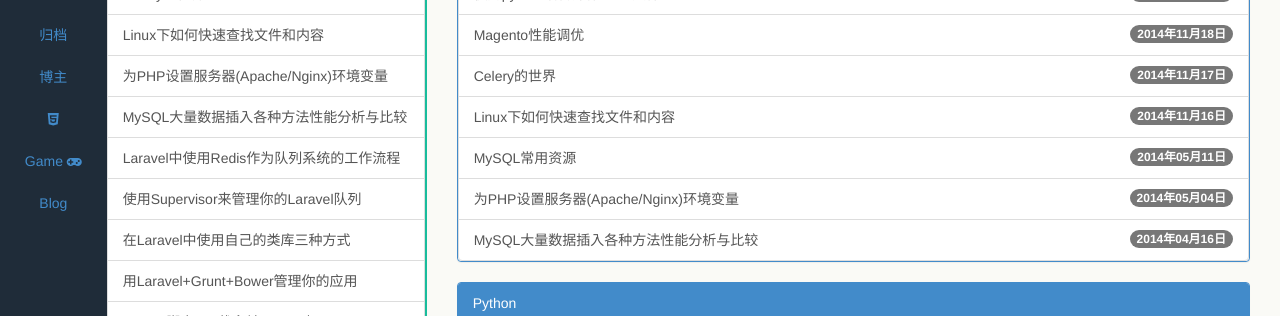
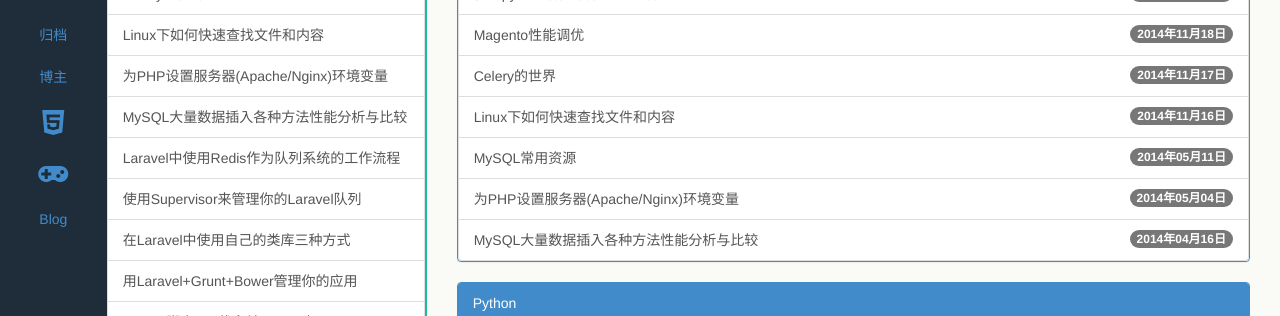
Before and after one commit to wonderfan/wonderfan.github.io, a Jekyll site: the page built from index.html, in a window 1280 px wide. Shown: the part 295-611 px from the top of the page. Built offline with Jekyll 4.4.1, drawn with Linux system fonts in a browser that asks for light colours; the list of posts is cut into pages by our own code; comment, search, counter and statistics services are not loaded.

Commit message:
Update navside.html

```diff
--- a/_includes/navside.html
+++ b/_includes/navside.html
@@ -11,8 +11,8 @@
         <li><a href="#tags" data-toggle="tab">{{ site.locals.tags }}</a></li>
         <li><a class="pjaxlink" href="/pages/archive.html">{{ site.locals.archive }}</a></li>
         <li><a class="pjaxlink" href="/pages/about.html">{{ site.locals.about }}</a></li>
-        <li><a  href="/demo.html"><i class="fa fa-html5"></i></a></li>
-        <li><a  href="/game.html">Game <i class="fa fa-gamepad"></i></a></li>
+        <li><a  href="/demo.html"><i class="fa fa-html5 fa-2x"></i></a></li>
+        <li><a  href="/game.html"><i class="fa fa-gamepad fa-2x"></i></a></li>
         <li><a  href="/pages/blog.html">Blog</a></li>
       </ul>
       <div class="aside1_bottom">
```
